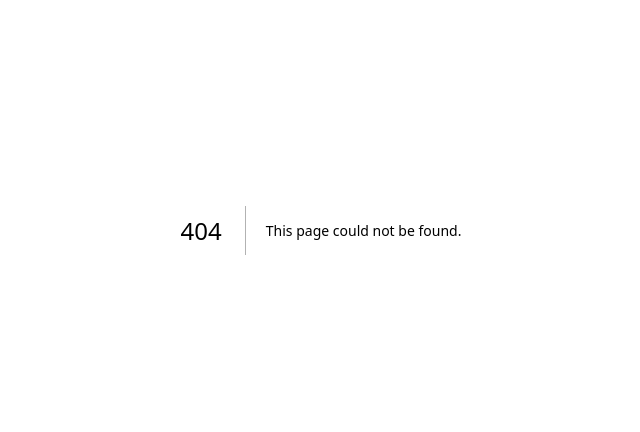
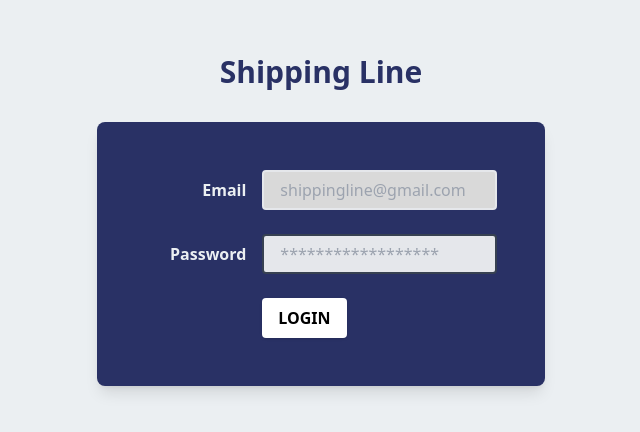
Before and after one commit to blockchain-dteti/blockchaindemo-frontend, a Next.js app in the folder project/: page /shipping-line/login in a window 1280 px wide. Before the commit this address had no page. Shown: the part 170-602 px from the top of the page, without its empty margins (319-959 px from the left). Built offline with nearby package versions, Linux system fonts and the light colour scheme.

Commit message:
Feat Login.cs Shipping line

```diff
--- /dev/null
+++ b/project/pages/shipping-line/login.js
@@ -0,0 +1,68 @@
+import Navbar from "@/components/Navbar";
+import React from "react";
+
+export default function login() {
+  return (
+    <div className="w-screen h-screen bg-[#EBEFF2]">
+      <div className="flex items-center justify-center py-56">
+        <div className="max-w-md w-full space-y-8">
+          <h2 className=" mb-auto text-center text-3xl font-extrabold text-[#293165]">
+            Shipping Line
+          </h2>
+          <div className="flex items-center justify-center ">
+            <div class="block p-12 rounded-lg shadow-lg bg-[#293165] max-w-max">
+              <form class="w-full max-w-sm">
+                <div class="md:flex md:items-center mb-6">
+                  <div class="md:w-1/3">
+                    <label
+                      class="block text-[#EBEFF2] font-bold md:text-right mb-1 md:mb-0 pr-4"
+                      for="inline-full-name"
+                    >
+                      Email
+                    </label>
+                  </div>
+                  <div class="md:w-2/3">
+                    <input
+                      class="bg-[#D9D9D9] appearance-none border-2 border-gray-200 rounded w-full py-2 px-4 text-gray-700 leading-tight focus:outline-none focus:bg-[#D9D9D9] focus:border-black"
+                      id="inline-full-name"
+                      placeholder="shippingline@gmail.com"
+                    />
+                  </div>
+                </div>
+                <div class="md:flex md:items-center mb-6">
+                  <div class="md:w-1/3">
+                    <label
+                      class="block text-[#EBEFF2] font-bold md:text-right mb-1 md:mb-0 pr-4"
+                      for="inline-password"
+                    >
+                      Password
+                    </label>
+                  </div>
+                  <div class="md:w-2/3">
+                    <input
+                      class="bg-gray-200 appearance-none border-2 border-gray-700 rounded w-full py-2 px-4 text-gray-700 leading-tight focus:outline-none focus:bg-[#D9D9D9] focus:border-black"
+                      id="inline-password"
+                      type="password"
+                      placeholder="******************"
+                    />
+                  </div>
+                </div>
+                <div class="md:flex md:items-center">
+                  <div class="md:w-1/3"></div>
+                  <div class="md:w-2/3">
+                    <button
+                      class="shadow bg-white hover:bg-blue-600 focus:shadow-outline focus:outline-none text-black font-bold py-2 px-4 rounded"
+                      type="button"
+                    >
+                      LOGIN
+                    </button>
+                  </div>
+                </div>
+              </form>
+            </div>
+          </div>
+        </div>
+      </div>
+    </div>
+  );
+}
```
